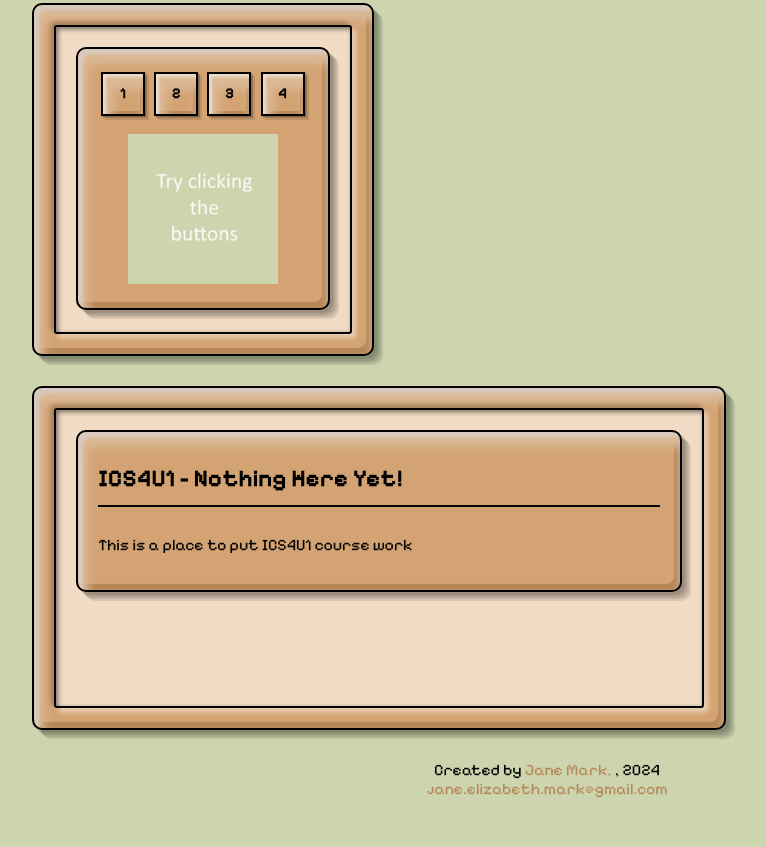
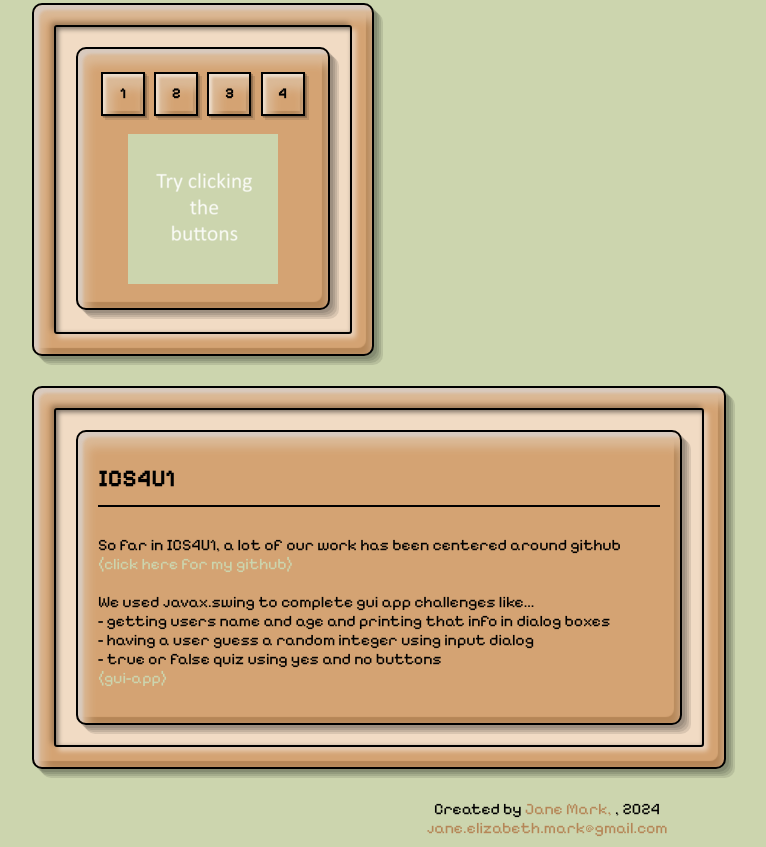
Before and after one commit to elizziebear/personal-web-app, a plain HTML site: page ICS4U1.html in a window 1280 px wide. Shown: the part 536-1383 px from the top of the page, without its empty margins (93-859 px from the left). Before the commit the page ends 1344 px from the top, so only its background shows below. Drawn offline with Linux system fonts and the light colour scheme.

Commit message:
updated work

```diff
--- a/ICS4U1.html
+++ b/ICS4U1.html
@@ -440,8 +440,8 @@
     <div class="box" style="width: 650px;">
         <div class="box-inner">
             <div class="box-content">
-                <h2>ICS4U1 - Nothing Here Yet!</h2>
-                <p>This is a place to put ICS4U1 course work</p>
+                <h2>ICS4U1</h2>
+                <p>So far in ICS4U1, a lot of our work has been centered around github <a href="https://github.com/elizziebear" style="color: #ccd5ae;">(click here for my github)</a><br><br>We used javax.swing to complete gui app challenges like...<br>- getting users name and age and printing that info in dialog boxes<br>- having a user guess a random integer using input dialog<br>- true or false quiz using yes and no buttons<br><a href="https://github.com/elizziebear/gui-app" style="color:#ccd5ae">(gui-app)</a>
             </div>
         </div>
     </div>
```
